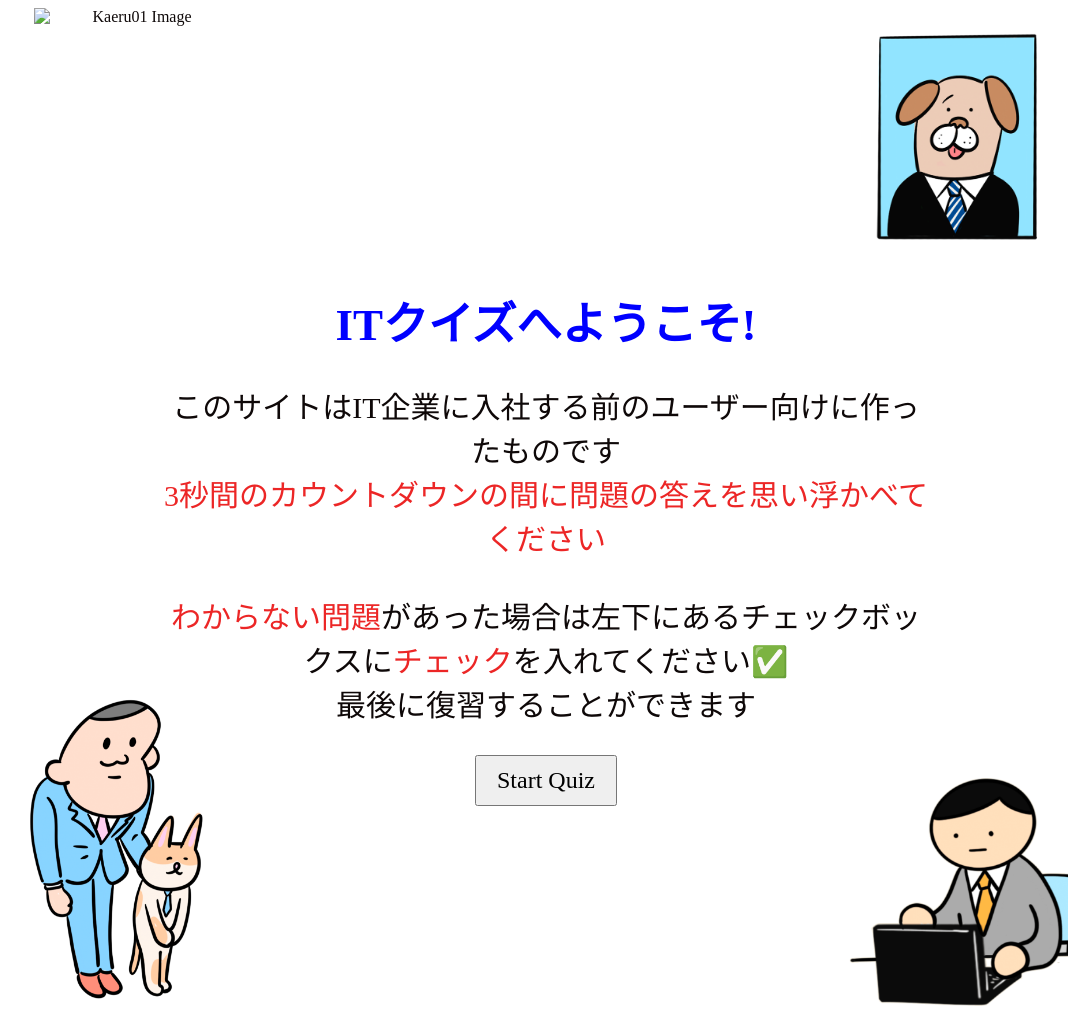
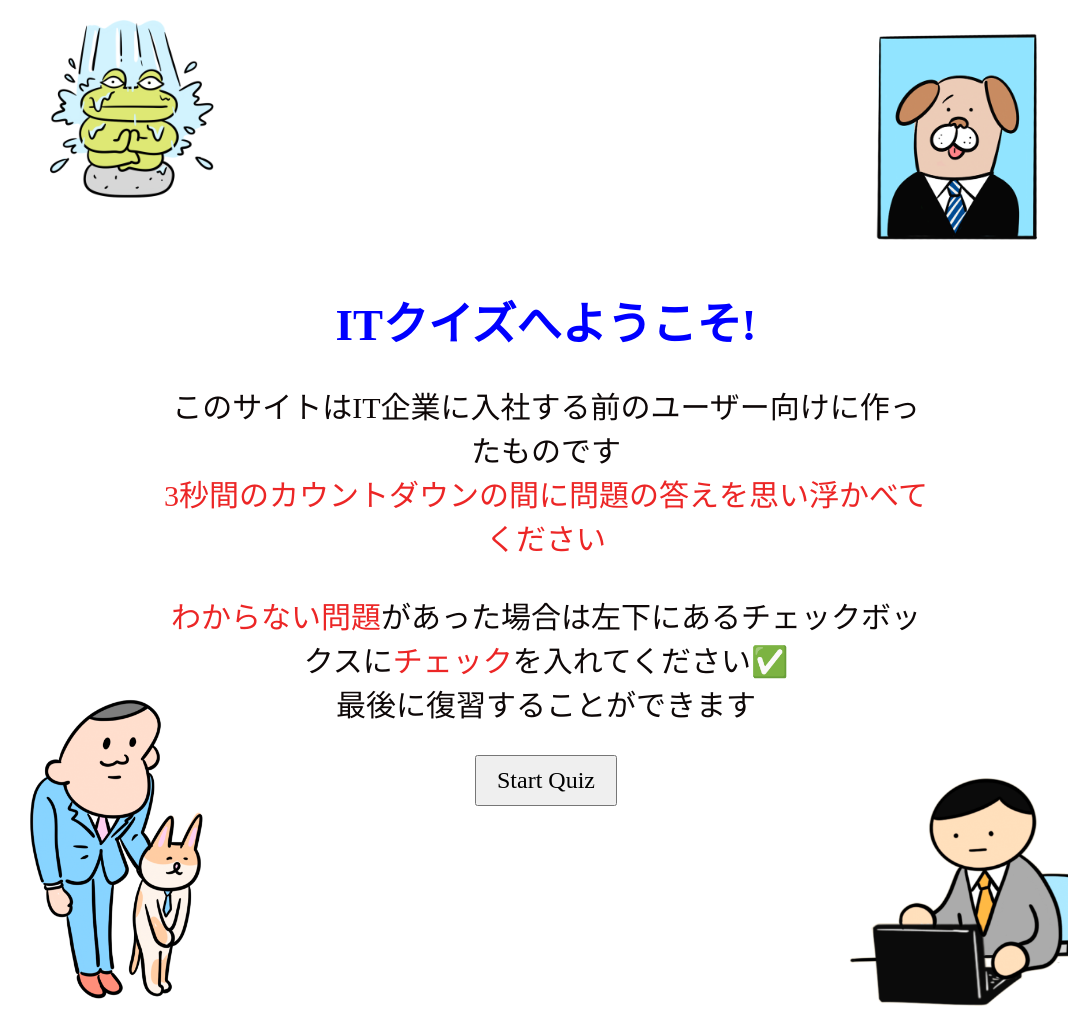
Before and after one commit to itc-n22006/Zunda_Shake, a plain HTML site: page index.html in a window 1280 px wide. Shown: the whole page, without its empty margins (94-1162 px from the left). Drawn offline with Linux system fonts and the light colour scheme; files whose address does not match are found by name.

Commit message:
Update index.html

```diff
--- a/index.html
+++ b/index.html
@@ -19,7 +19,7 @@
     <img src="../images/notepc.gif" alt="Notepc Image" class="notepc-image">
     <img src="https://raw.githubusercontent.com/itc-n22006/Zunda_Shake/456763ee009f3d0d0c60dab566ff18622c72944f/bijinesuman.png" alt="Bijinesuman Image" class="bijinesuman-image">
     <img src="https://github.com/itc-n22006/Zunda_Shake/blob/main/inusyashin.png?raw=true" alt="Inusyashin Image" class="inusyashin-image">
-    <img src="../images/kaeru01.png" alt="Kaeru01 Image" class="kaeru01-image">
+    <img src="https://github.com/itc-n22006/Zunda_Shake/blob/main/kaeru01.png?raw=true" alt="Kaeru01 Image" class="kaeru01-image">
 </div>
 
 <!-- クイズコンテナ -->
```
